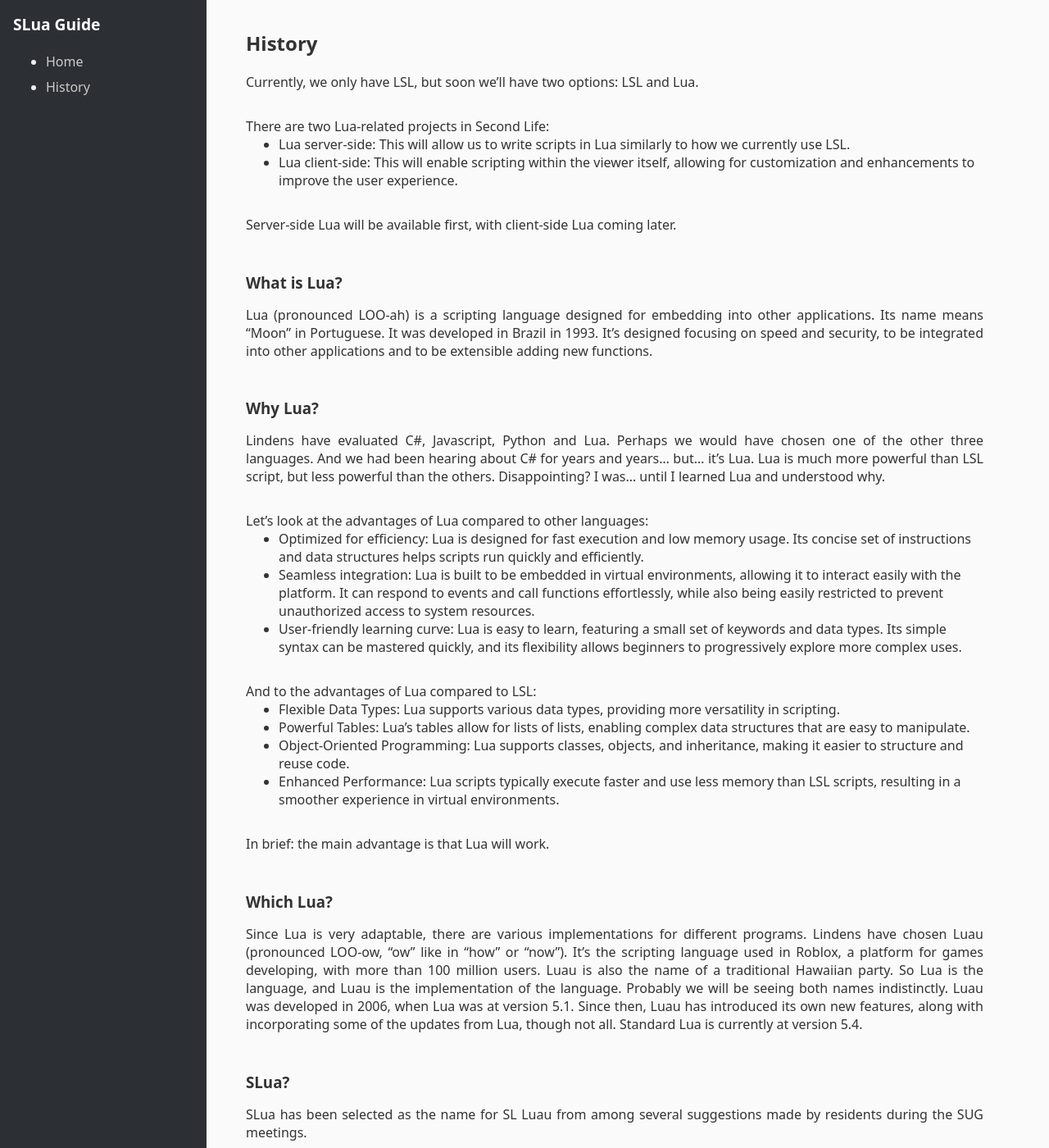
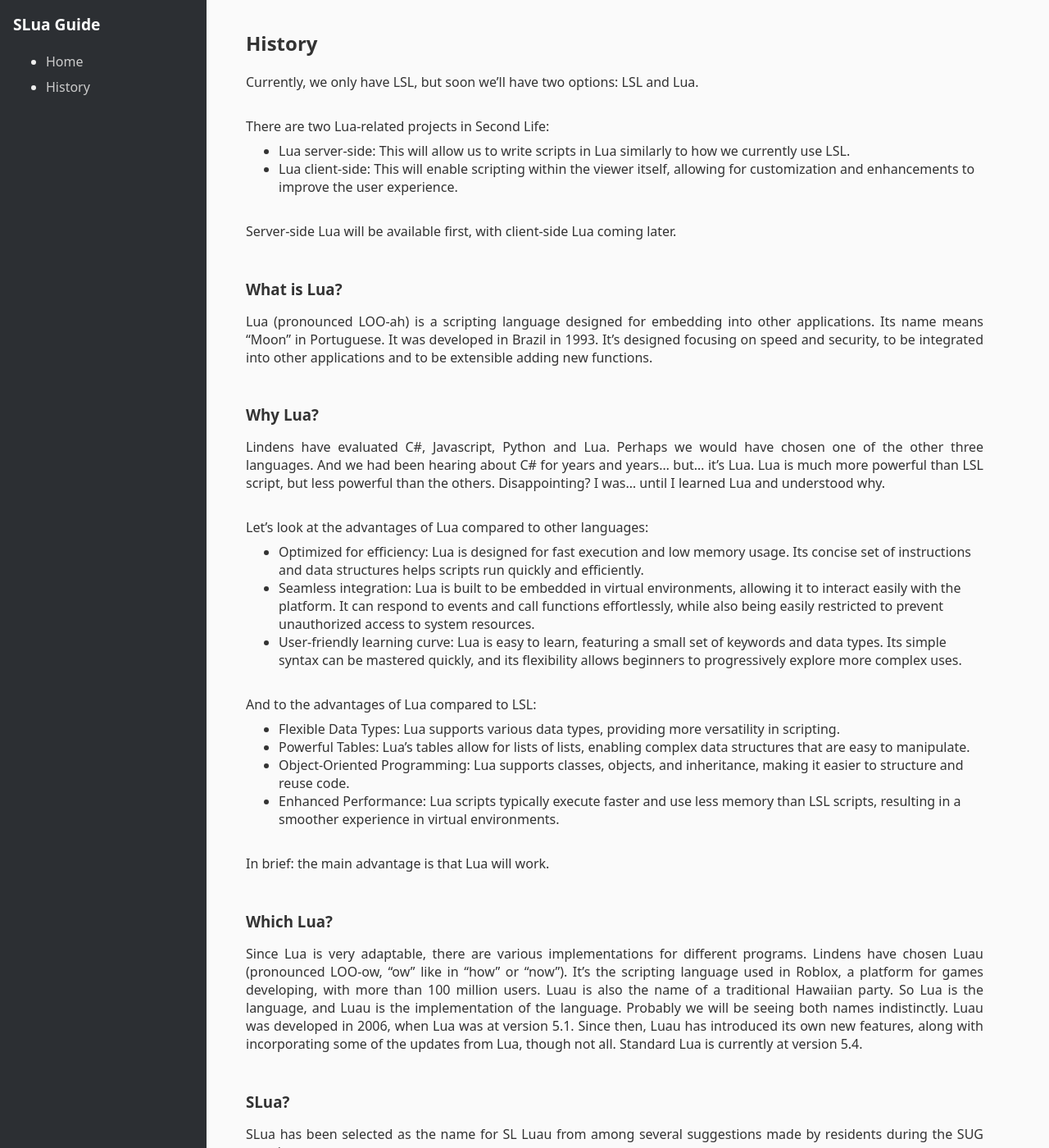
Before and after one commit to Suzanna-Linn/slua, a Jekyll site: the page built from docs/history.md, in a window 1280 px wide and 1400 px high. Shown: the whole window at 82% size. Built offline with Jekyll 4.4.1, drawn with Linux system fonts in a browser that asks for light colours; nearby versions of some CDN libraries; comment, search, counter and statistics services are not loaded.

Commit message:
Update style.css

```diff
--- a/docs/assets/style.css
+++ b/docs/assets/style.css
@@ -55,7 +55,7 @@
 }
 
 p + ul, p + ol {
-  margin-top: -2em;  /* cancels the p's bottom margin */
+  margin-top: -1.5em;  /* cancels the p's bottom margin */
 }
 
 /* Add space after lists */
```
